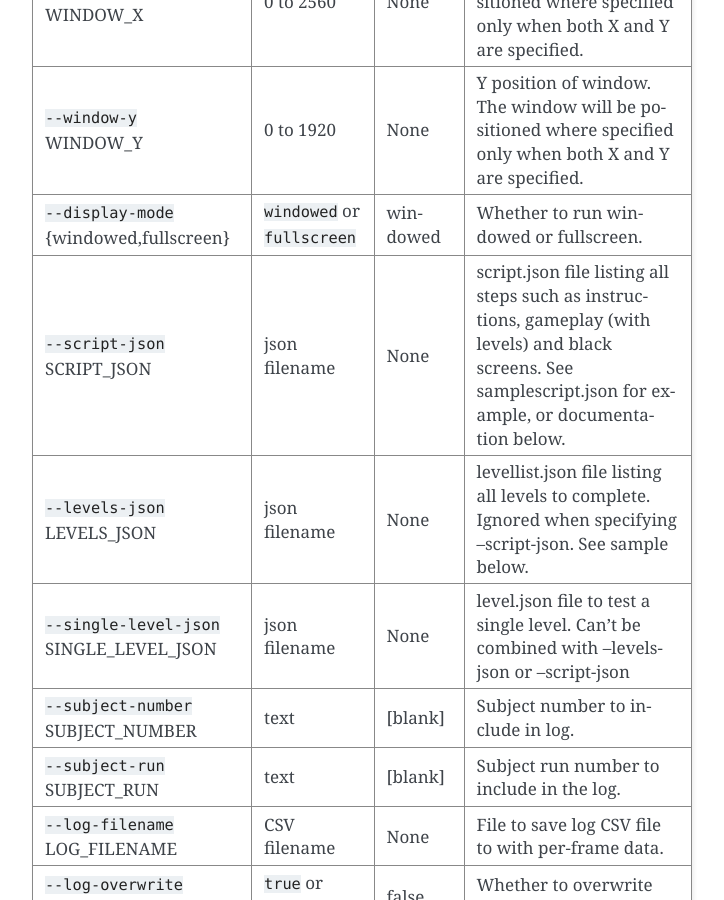
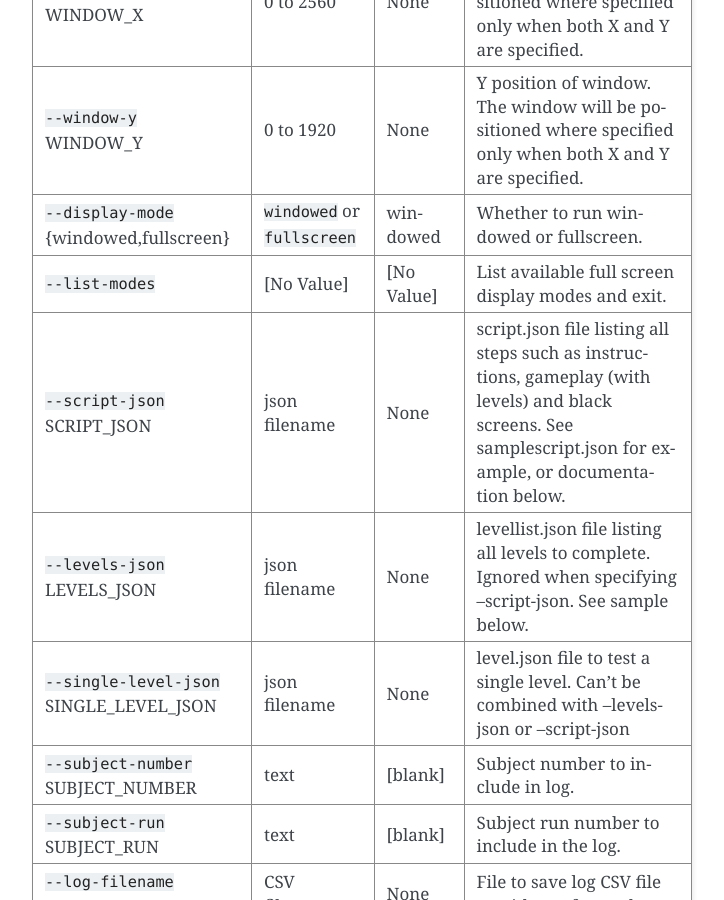
Before and after one commit to bemayr/asteroid_impact_py3, a Sphinx documentation site: the page built from doc/codeintro.rst, in a window 1280 px wide and 900 px high, scrolled down 1921 px. Shown: the whole window, without its empty margins (388-1112 px from the left). Built offline with Sphinx 7.4.7, drawn with Linux system fonts in a browser that asks for light colours.

Commit message:
Add --list-modes command-line switch that prints out available full screen modes.

```diff
--- a/doc/codeintro.rst
+++ b/doc/codeintro.rst
@@ -40,39 +40,41 @@ Command-Line Options
 
 ``game.py`` can be run with the following command-line options.
 
-+-------------------------------------------+--------------------------------+----------+---------------------------------------------------------------------------------------------------------------------------------------------------------------+
-| Option                                    | Values                         | Default  | Description                                                                                                                                                   |
-+===========================================+================================+==========+===============================================================================================================================================================+
-| ``-h``, ``--help``                        |                                |          | Show help message and exit                                                                                                                                    |
-+-------------------------------------------+--------------------------------+----------+---------------------------------------------------------------------------------------------------------------------------------------------------------------+
-| ``--music-volume`` MUSIC_VOLUME           | 0.0 to 1.0                     | 1.0      | Music Volume, 1.0 for full                                                                                                                                    |
-+-------------------------------------------+--------------------------------+----------+---------------------------------------------------------------------------------------------------------------------------------------------------------------+
-| ``--effects-volume`` EFFECTS_VOLUME       | 0.0 to 1.0                     | 1.0      | Sound effects volume, 1.0 for full                                                                                                                            |
-+-------------------------------------------+--------------------------------+----------+---------------------------------------------------------------------------------------------------------------------------------------------------------------+
-| ``--display-width`` DISPLAY_WIDTH         | 320 to 2560                    | 640      | Width of window or full screen mode.                                                                                                                          |
-+-------------------------------------------+--------------------------------+----------+---------------------------------------------------------------------------------------------------------------------------------------------------------------+
-| ``--display-height`` DISPLAY_HEIGHT       | 320 to 1920                    | 480      | Height of window or full screen mode.                                                                                                                         |
-+-------------------------------------------+--------------------------------+----------+---------------------------------------------------------------------------------------------------------------------------------------------------------------+
-| ``--window-x`` WINDOW_X                   | 0 to 2560                      | None     | X position of window. The window will be positioned where specified only when both X and Y are specified.                                                     |
-+-------------------------------------------+--------------------------------+----------+---------------------------------------------------------------------------------------------------------------------------------------------------------------+
-| ``--window-y`` WINDOW_Y                   | 0 to 1920                      | None     | Y position of window. The window will be positioned where specified only when both X and Y are specified.                                                     |
-+-------------------------------------------+--------------------------------+----------+---------------------------------------------------------------------------------------------------------------------------------------------------------------+
-| ``--display-mode`` {windowed,fullscreen}  | ``windowed`` or ``fullscreen`` | windowed | Whether to run windowed or fullscreen.                                                                                                                        |
-+-------------------------------------------+--------------------------------+----------+---------------------------------------------------------------------------------------------------------------------------------------------------------------+
-| ``--script-json`` SCRIPT_JSON             | json filename                  | None     | script.json file listing all steps such as instructions, gameplay (with levels) and black screens. See samplescript.json for example, or documentation below. |
-+-------------------------------------------+--------------------------------+----------+---------------------------------------------------------------------------------------------------------------------------------------------------------------+
-| ``--levels-json`` LEVELS_JSON             | json filename                  | None     | levellist.json file listing all levels to complete. Ignored when specifying --script-json. See sample below.                                                  |
-+-------------------------------------------+--------------------------------+----------+---------------------------------------------------------------------------------------------------------------------------------------------------------------+
-| ``--single-level-json`` SINGLE_LEVEL_JSON | json filename                  | None     | level.json file to test a single level. Can't be combined with --levels-json or --script-json                                                                 |
-+-------------------------------------------+--------------------------------+----------+---------------------------------------------------------------------------------------------------------------------------------------------------------------+
-| ``--subject-number`` SUBJECT_NUMBER       | text                           | [blank]  | Subject number to include in log.                                                                                                                             |
-+-------------------------------------------+--------------------------------+----------+---------------------------------------------------------------------------------------------------------------------------------------------------------------+
-| ``--subject-run`` SUBJECT_RUN             | text                           | [blank]  | Subject run number to include in the log.                                                                                                                     |
-+-------------------------------------------+--------------------------------+----------+---------------------------------------------------------------------------------------------------------------------------------------------------------------+
-| ``--log-filename`` LOG_FILENAME           | CSV filename                   | None     | File to save log CSV file to with per-frame data.                                                                                                             |
-+-------------------------------------------+--------------------------------+----------+---------------------------------------------------------------------------------------------------------------------------------------------------------------+
-| ``--log-overwrite`` {true,false}          | ``true`` or ``false``          | false    | Whether to overwrite pre-existing log file.                                                                                                                   |
-+-------------------------------------------+--------------------------------+----------+---------------------------------------------------------------------------------------------------------------------------------------------------------------+
++-------------------------------------------+--------------------------------+------------+---------------------------------------------------------------------------------------------------------------------------------------------------------------+
+| Option                                    | Values                         | Default    | Description                                                                                                                                                   |
++===========================================+================================+============+===============================================================================================================================================================+
+| ``-h``, ``--help``                        |                                |            | Show help message and exit                                                                                                                                    |
++-------------------------------------------+--------------------------------+------------+---------------------------------------------------------------------------------------------------------------------------------------------------------------+
+| ``--music-volume`` MUSIC_VOLUME           | 0.0 to 1.0                     | 1.0        | Music Volume, 1.0 for full                                                                                                                                    |
++-------------------------------------------+--------------------------------+------------+---------------------------------------------------------------------------------------------------------------------------------------------------------------+
+| ``--effects-volume`` EFFECTS_VOLUME       | 0.0 to 1.0                     | 1.0        | Sound effects volume, 1.0 for full                                                                                                                            |
++-------------------------------------------+--------------------------------+------------+---------------------------------------------------------------------------------------------------------------------------------------------------------------+
+| ``--display-width`` DISPLAY_WIDTH         | 320 to 2560                    | 640        | Width of window or full screen mode.                                                                                                                          |
++-------------------------------------------+--------------------------------+------------+---------------------------------------------------------------------------------------------------------------------------------------------------------------+
+| ``--display-height`` DISPLAY_HEIGHT       | 320 to 1920                    | 480        | Height of window or full screen mode.                                                                                                                         |
++-------------------------------------------+--------------------------------+------------+---------------------------------------------------------------------------------------------------------------------------------------------------------------+
+| ``--window-x`` WINDOW_X                   | 0 to 2560                      | None       | X position of window. The window will be positioned where specified only when both X and Y are specified.                                                     |
++-------------------------------------------+--------------------------------+------------+---------------------------------------------------------------------------------------------------------------------------------------------------------------+
+| ``--window-y`` WINDOW_Y                   | 0 to 1920                      | None       | Y position of window. The window will be positioned where specified only when both X and Y are specified.                                                     |
++-------------------------------------------+--------------------------------+------------+---------------------------------------------------------------------------------------------------------------------------------------------------------------+
+| ``--display-mode`` {windowed,fullscreen}  | ``windowed`` or ``fullscreen`` | windowed   | Whether to run windowed or fullscreen.                                                                                                                        |
++-------------------------------------------+--------------------------------+------------+---------------------------------------------------------------------------------------------------------------------------------------------------------------+
+| ``--list-modes``                          | [No Value]                     | [No Value] | List available full screen display modes and exit.                                                                                                            |
++-------------------------------------------+--------------------------------+------------+---------------------------------------------------------------------------------------------------------------------------------------------------------------+
+| ``--script-json`` SCRIPT_JSON             | json filename                  | None       | script.json file listing all steps such as instructions, gameplay (with levels) and black screens. See samplescript.json for example, or documentation below. |
++-------------------------------------------+--------------------------------+------------+---------------------------------------------------------------------------------------------------------------------------------------------------------------+
+| ``--levels-json`` LEVELS_JSON             | json filename                  | None       | levellist.json file listing all levels to complete. Ignored when specifying --script-json. See sample below.                                                  |
++-------------------------------------------+--------------------------------+------------+---------------------------------------------------------------------------------------------------------------------------------------------------------------+
+| ``--single-level-json`` SINGLE_LEVEL_JSON | json filename                  | None       | level.json file to test a single level. Can't be combined with --levels-json or --script-json                                                                 |
++-------------------------------------------+--------------------------------+------------+---------------------------------------------------------------------------------------------------------------------------------------------------------------+
+| ``--subject-number`` SUBJECT_NUMBER       | text                           | [blank]    | Subject number to include in log.                                                                                                                             |
++-------------------------------------------+--------------------------------+------------+---------------------------------------------------------------------------------------------------------------------------------------------------------------+
+| ``--subject-run`` SUBJECT_RUN             | text                           | [blank]    | Subject run number to include in the log.                                                                                                                     |
++-------------------------------------------+--------------------------------+------------+---------------------------------------------------------------------------------------------------------------------------------------------------------------+
+| ``--log-filename`` LOG_FILENAME           | CSV filename                   | None       | File to save log CSV file to with per-frame data.                                                                                                             |
++-------------------------------------------+--------------------------------+------------+---------------------------------------------------------------------------------------------------------------------------------------------------------------+
+| ``--log-overwrite`` {true,false}          | ``true`` or ``false``          | false      | Whether to overwrite pre-existing log file.                                                                                                                   |
++-------------------------------------------+--------------------------------+------------+---------------------------------------------------------------------------------------------------------------------------------------------------------------+
 
 
 ``levels-json``
```
Also changed, not shown: game.py (+17 -0 lines).
